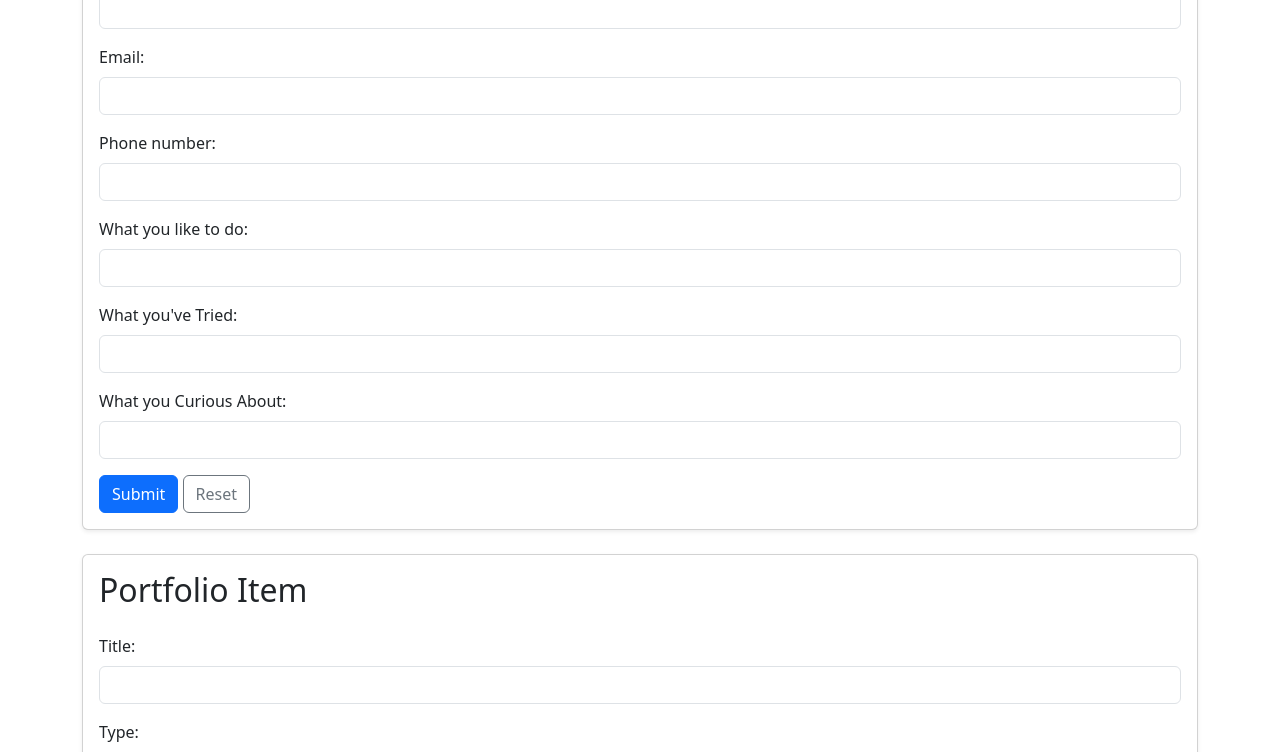
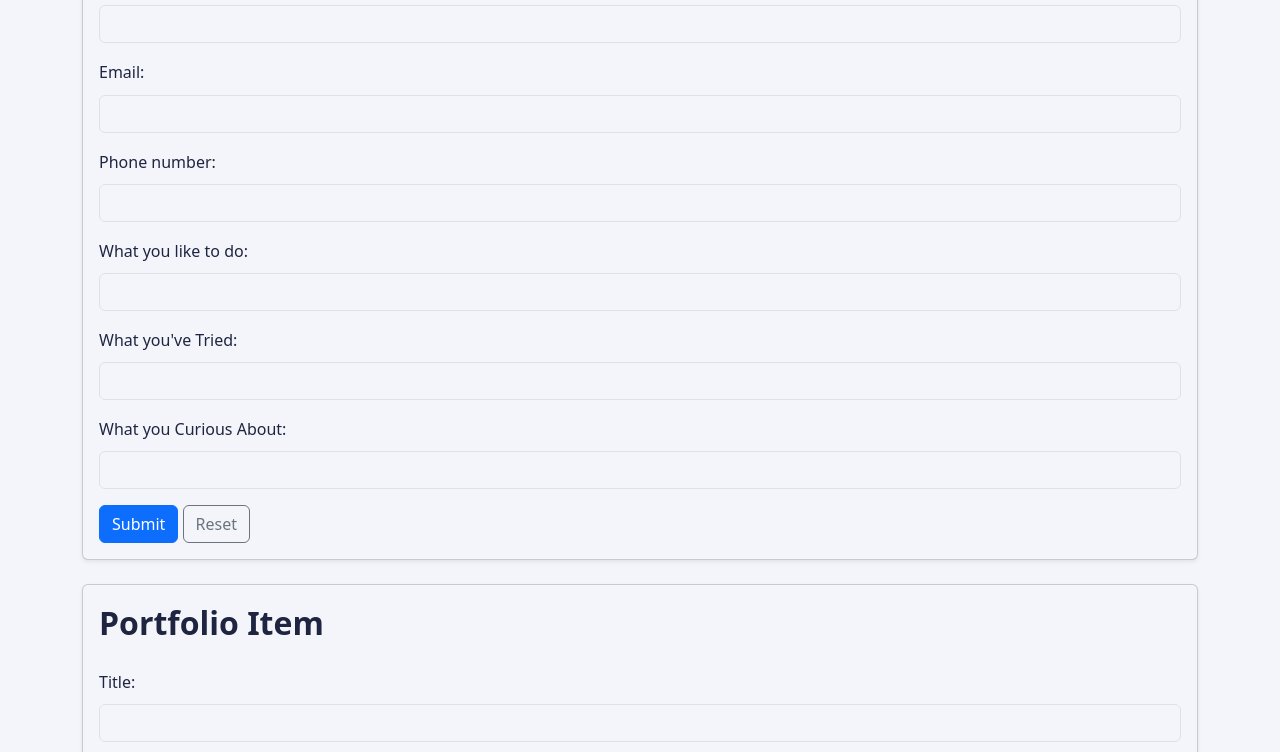
Before and after one commit to ParkinSanphan/Personal-Learning-Portfolio-Team-Project, a plain HTML site: page index.html in a window 1280 px wide. Shown: the part 296-1048 px from the top of the page. Drawn offline with nearby package versions, Linux system fonts and the light colour scheme.

Commit message:
feat: add custom CSS styling (1/6): colors and typography
Define color variables and pass them to Bootstrap via --bs-* variables

```diff
--- a/css/style.css
+++ b/css/style.css
@@ -1,3 +1,37 @@
+/* ===== PART 1: สีและตัวอักษร ===== */
+
+:root {
+  --c-primary: #4338ca;
+  --c-primary-dark: #312e81;
+  --c-accent: #0f766e;
+  --c-ink: #1f2540;
+  --c-muted: #5b6280;
+  --c-bg: #f4f5fb;
+  --c-border: #dfe2f0;
+}
+
+/* ส่งสีและฟอนต์ให้ Bootstrap ผ่านตัวแปร --bs-* */
+body {
+  --bs-body-font-family: system-ui, -apple-system, "Segoe UI", "Noto Sans Thai", sans-serif;
+  --bs-body-color: var(--c-ink);
+  --bs-body-bg: var(--c-bg);
+  --bs-body-line-height: 1.7;
+  --bs-primary-rgb: 67, 56, 202; /* ใช้กับ .bg-primary ของ header */
+  --bs-link-color-rgb: 67, 56, 202;
+}
+
+/* line-height 1.35 กันวรรณยุกต์ภาษาไทยโดนตัด */
+header h1,
+main h2,
+main h3 {
+  line-height: 1.35;
+}
+
+main h2,
+main h3 {
+  color: var(--c-ink);
+  font-weight: 600;
+}
 /* ===== Responsive ===== */
 
 /* กันเนื้อหาล้นจอ */
```
